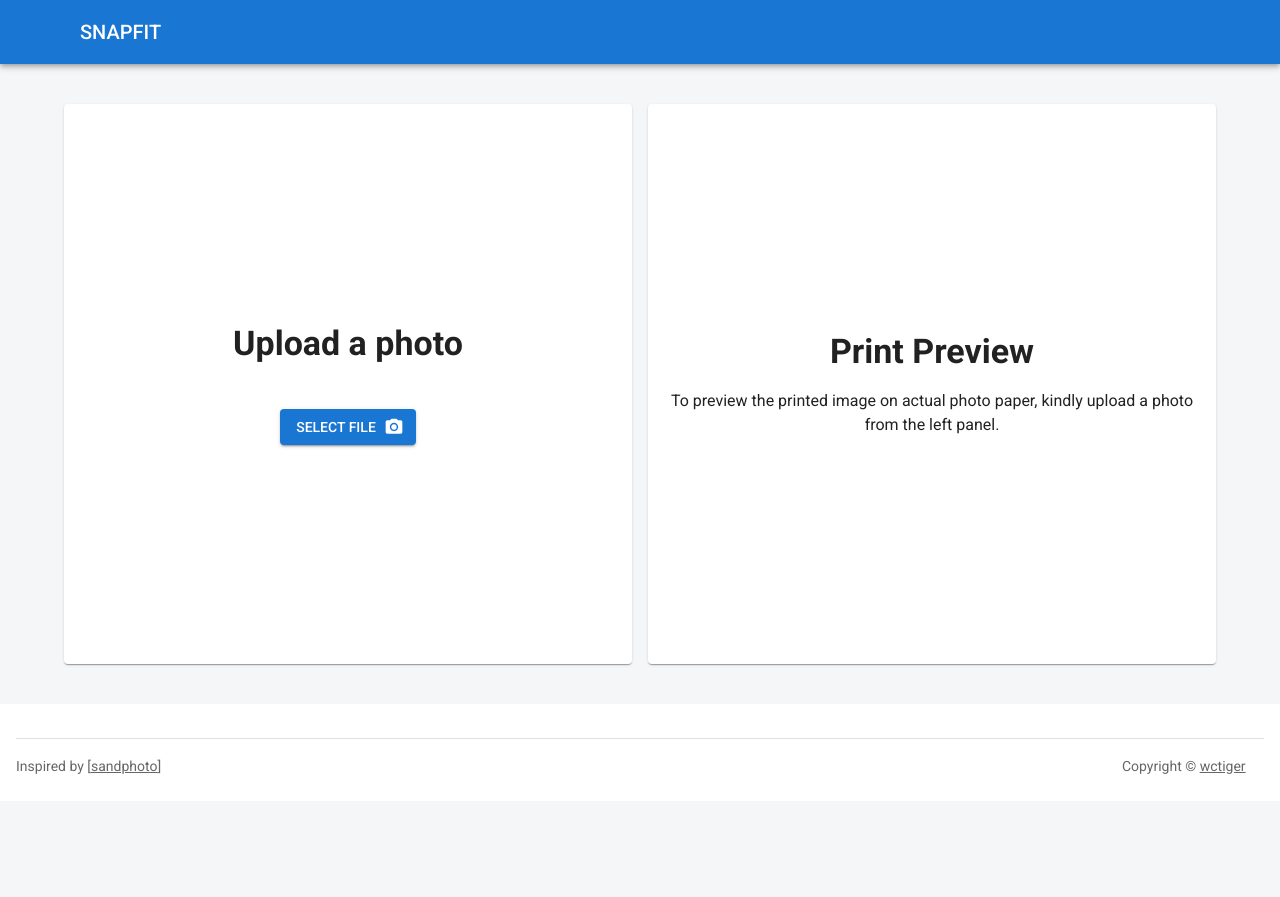
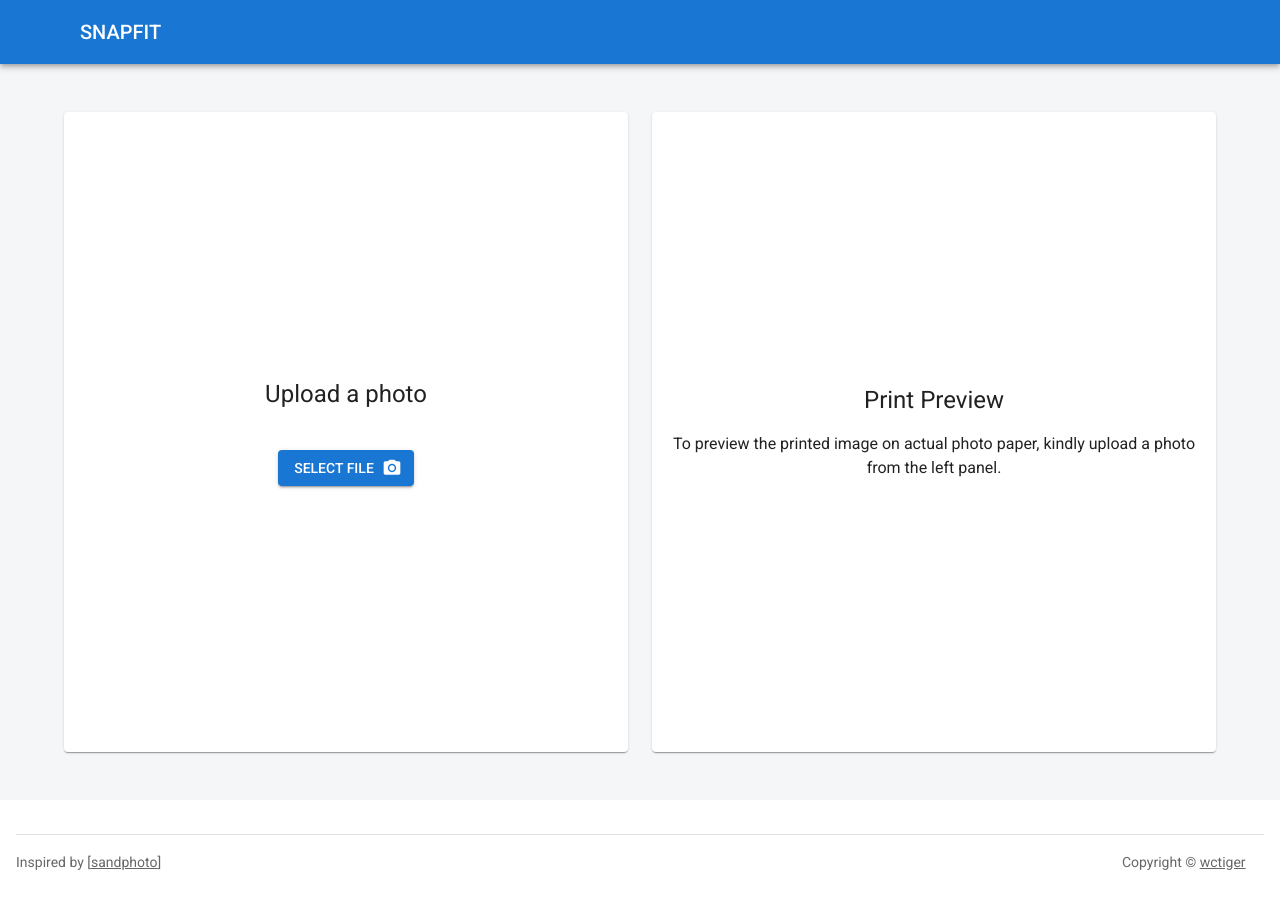
Before and after one commit to wctiger/snapfit, a React (Vite) app: page / in a window 1280 px wide. Before the commit the page ends 801 px from the top, so only its background shows below. Built offline with nearby package versions, Linux system fonts and the light colour scheme; some icons are missing.

Commit message:
feat: Refine UI layout and component visuals

```diff
--- a/src/components/layout/index.tsx
+++ b/src/components/layout/index.tsx
@@ -8,12 +8,12 @@ interface ILayoutProps {
 
 const Layout: FC<ILayoutProps> = ({ leftComp, rightComp }) => {
     return (
-        <Container maxWidth="lg" sx={{ my: 2 }}>
-            <Box sx={{ display: 'flex', gap: 2, flexWrap: 'wrap' }}>
-                <Box sx={{ flex: { xs: '1 1 100%', sm: '1 1 calc(50% - 8px)' }, minHeight: '70vh' }}>
+        <Container maxWidth="lg" sx={{ my: 3 }}>
+            <Box sx={{ display: 'flex', gap: 3, flexWrap: 'wrap', justifyContent: 'center' }}>
+                <Box sx={{ flex: { xs: '1 1 100%', sm: '1 1 calc(50% - 12px)' }, minHeight: '80vh' }}>
                     {leftComp}
                 </Box>
-                <Box sx={{ flex: { xs: '1 1 100%', sm: '1 1 calc(50% - 8px)' }, minHeight: '70vh' }}>
+                <Box sx={{ flex: { xs: '1 1 100%', sm: '1 1 calc(50% - 12px)' }, minHeight: '80vh' }}>
                     {rightComp}
                 </Box>
             </Box>
--- a/src/features/collate/Collate.tsx
+++ b/src/features/collate/Collate.tsx
@@ -38,10 +38,11 @@ const Collate = () => {
         <StyledPaper>
             {uploadImage && (
                 <>
-                    <Box sx={{ display: 'flex', justifyContent: 'space-between', mb: 2 }}>
+                    <Typography variant="h5" gutterBottom>Collate Image</Typography>
+                    <Box sx={{ display: 'flex', justifyContent: 'space-between', mb: 3 }}>
                         <Select
+                            fullWidth
                             size="small"
-                            sx={{ width: '45%' }}
                             value={photoPaper?.name ?? ''}
                             onChange={onPhotoPaperChange}
                         >
@@ -58,14 +59,15 @@ const Collate = () => {
                                 setBackgroundColor(value);
                                 setPhotoPaper({ ...photoPaper!, backgroundColor: value });
                             }}
+                            sx={{ ml: 2 }}
                         >
-                            <ToggleButton sx={{ color: '#fff' }} value={'#fff'}>
+                            <ToggleButton value={'#fff'}>
                                 White
                             </ToggleButton>
-                            <ToggleButton sx={{ color: 'blue' }} value={'blue'}>
+                            <ToggleButton value={'blue'}>
                                 Blue
                             </ToggleButton>
-                            <ToggleButton sx={{ color: '#333' }} value={'#333'}>
+                            <ToggleButton value={'#333'}>
                                 Gray
                             </ToggleButton>
                         </ToggleButtonGroup>
@@ -80,6 +82,7 @@ const Collate = () => {
                         onClick={() => {
                             downloadPrint();
                         }}
+                        sx={{ mt: 2 }}
                     >
                         Download Print
                     </Button>
--- a/src/features/crop/Crop.tsx
+++ b/src/features/crop/Crop.tsx
@@ -1,4 +1,4 @@
-import { Box, Button, MenuItem, Select, SelectChangeEvent, Slider } from '@mui/material';
+import { Box, Button, MenuItem, Select, SelectChangeEvent, Slider, Typography } from '@mui/material';
 import ReplayIcon from '@mui/icons-material/Replay';
 import { useEffect, useRef, useState } from 'react';
 import Cropper, { Area } from 'react-easy-crop';
@@ -53,8 +53,10 @@ const Crop = () => {
 
     return (
         <StyledPaper>
-            <Box sx={{ display: 'flex', justifyContent: 'space-between', mb: 2 }}>
+            <Typography variant="h5" gutterBottom>Crop Image</Typography>
+            <Box sx={{ display: 'flex', justifyContent: 'space-between', mb: 3 }}>
                 <Button
+                    variant="outlined"
                     startIcon={<DownloadIcon />}
                     onClick={() => {
                         if (croppedImageRaw.current) {
@@ -66,6 +68,7 @@ const Crop = () => {
                     Preview Cropped Image
                 </Button>
                 <Button
+                    variant="outlined"
                     startIcon={<ReplayIcon />}
                     onClick={() => {
                         setUploadImage(null);
--- a/src/features/preview/Preview.tsx
+++ b/src/features/preview/Preview.tsx
@@ -14,7 +14,7 @@ const Preview = () => {
                     textAlign: 'center',
                 }}
             >
-                <Typography variant="h4">Print Preview</Typography>
+                <Typography variant="h5">Print Preview</Typography>
                 <Typography variant="body1">
                     To preview the printed image on actual photo paper, kindly upload a photo from the left panel.
                 </Typography>
--- a/src/features/upload/Upload.tsx
+++ b/src/features/upload/Upload.tsx
@@ -17,7 +17,7 @@ const Upload = () => {
     };
     return (
         <StyledPaper sx={{ justifyContent: 'center', alignItems: 'center' }}>
-            <Typography variant="h4" gutterBottom>{`Upload a photo`}</Typography>
+            <Typography variant="h5" gutterBottom>{`Upload a photo`}</Typography>
             <Box sx={{ display: 'flex', alignItems: 'center', justifyContent: 'center', gap: 2, mt: 4 }}>
                 <Box sx={{ display: 'flex', alignItems: 'center' }}>
                     <input style={{ display: 'none' }} id="file-upload" type="file" onChange={onFileChange} />
```
Also changed, not shown: 1 other file (tests, documents, lock files or other folders).
